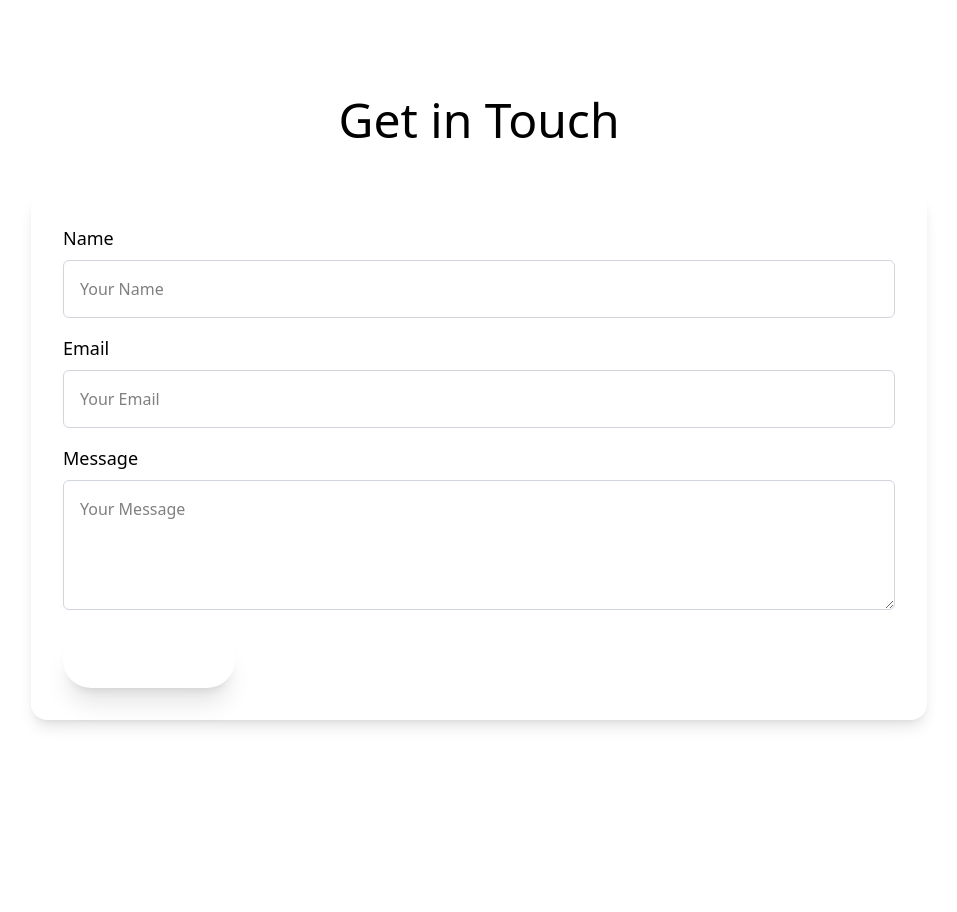
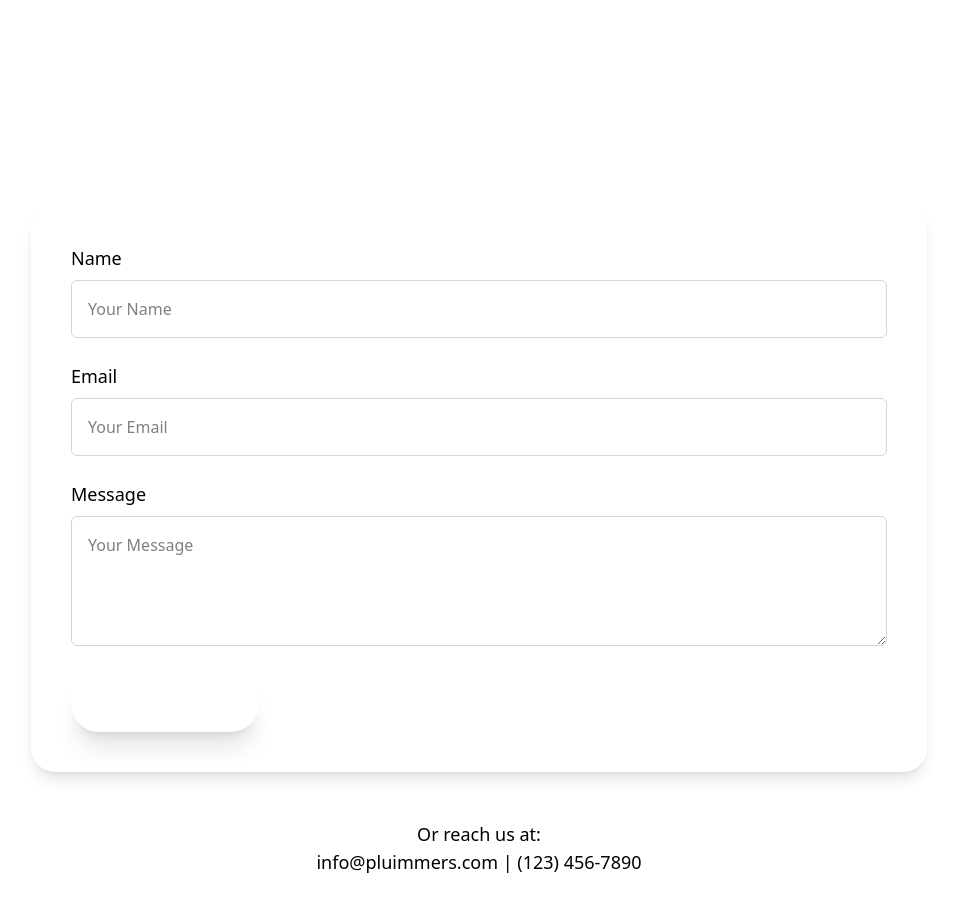
Before and after one commit to martymcquaid/test24, a React (Vite) app: page /contact in a window 1280 px wide. Shown: the top 912 px of the page, without its empty margins (161-1118 px from the left). Before the commit the page ends 816 px from the top, so only its background shows below. Built offline with nearby package versions, Linux system fonts and the light colour scheme.

Commit message:
Add src/pages/Contact.tsx

```diff
--- a/src/pages/Contact.tsx
+++ b/src/pages/Contact.tsx
@@ -2,23 +2,45 @@ import React from 'react';
 
 const Contact = () => {
   return (
-    <section className="py-24 bg-light-gray">
-      <h2 className="text-5xl text-center mb-12">Get in Touch</h2>
-      <form className="max-w-4xl mx-auto bg-white p-8 rounded-2xl shadow-lg">
-        <div className="mb-4">
+    <section className="py-24 bg-gradient-to-b from-light-blue to-soft-white">
+      <h2 className="text-6xl text-center mb-12 text-transparent bg-clip-text bg-gradient-to-r from-light-blue to-pastel-coral">Get in Touch</h2>
+      <form className="max-w-4xl mx-auto bg-white p-10 rounded-3xl shadow-lg">
+        <div className="mb-6">
           <label className="block text-lg mb-2" htmlFor="name">Name</label>
-          <input type="text" id="name" className="w-full p-4 border border-gray-300 rounded-md focus:ring-2 focus:ring-light-blue" placeholder="Your Name" required />
+          <input
+            type="text"
+            id="name"
+            className="w-full p-4 border border-gray-300 rounded-md focus:ring-2 focus:ring-light-blue transition duration-300 ease-in-out"
+            placeholder="Your Name"
+            required
+          />
         </div>
-        <div className="mb-4">
+        <div className="mb-6">
           <label className="block text-lg mb-2" htmlFor="email">Email</label>
-          <input type="email" id="email" className="w-full p-4 border border-gray-300 rounded-md focus:ring-2 focus:ring-light-blue" placeholder="Your Email" required />
+          <input
+            type="email"
+            id="email"
+            className="w-full p-4 border border-gray-300 rounded-md focus:ring-2 focus:ring-light-blue transition duration-300 ease-in-out"
+            placeholder="Your Email"
+            required
+          />
         </div>
-        <div className="mb-4">
+        <div className="mb-6">
           <label className="block text-lg mb-2" htmlFor="message">Message</label>
-          <textarea id="message" rows="4" className="w-full p-4 border border-gray-300 rounded-md focus:ring-2 focus:ring-light-blue" placeholder="Your Message" required></textarea>
+          <textarea
+            id="message"
+            rows="4"
+            className="w-full p-4 border border-gray-300 rounded-md focus:ring-2 focus:ring-light-blue transition duration-300 ease-in-out"
+            placeholder="Your Message"
+            required
+          ></textarea>
         </div>
-        <button className="bg-gradient-to-r from-light-blue to-pastel-coral text-white px-8 py-4 rounded-full shadow-xl hover:shadow-2xl transition-all duration-300">Send Message</button>
+        <button className="bg-gradient-to-r from-light-blue to-pastel-coral text-white px-10 py-4 rounded-full shadow-xl hover:shadow-2xl hover:scale-105 transition-all duration-300">Send Message</button>
       </form>
+      <div className="mt-12 text-center">
+        <p className="text-lg text-dark-gray">Or reach us at:</p>
+        <p className="text-lg text-dark-gray">info@pluimmers.com | (123) 456-7890</p>
+      </div>
     </section>
   );
 };
```
Also changed, not shown: .ai_changes.json.
